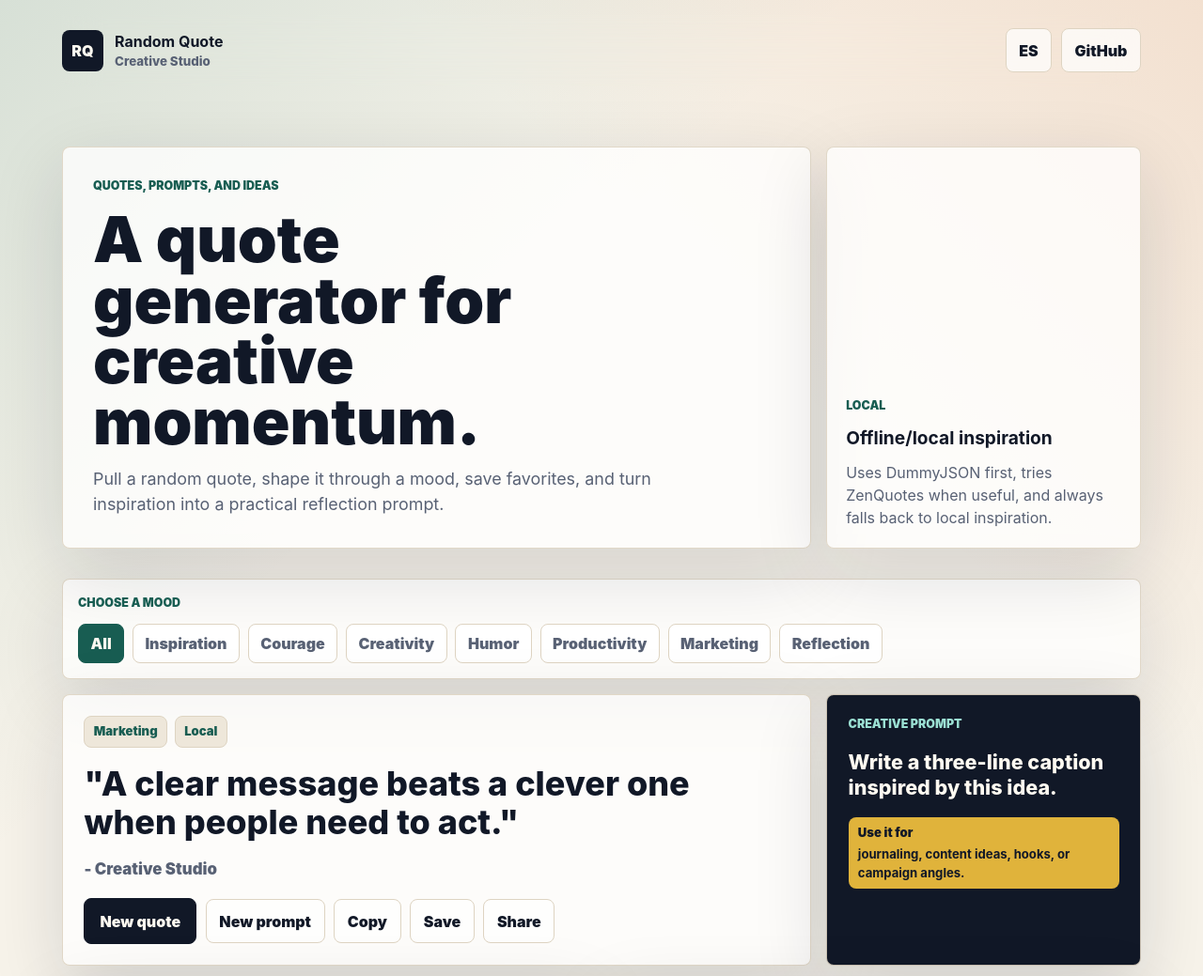
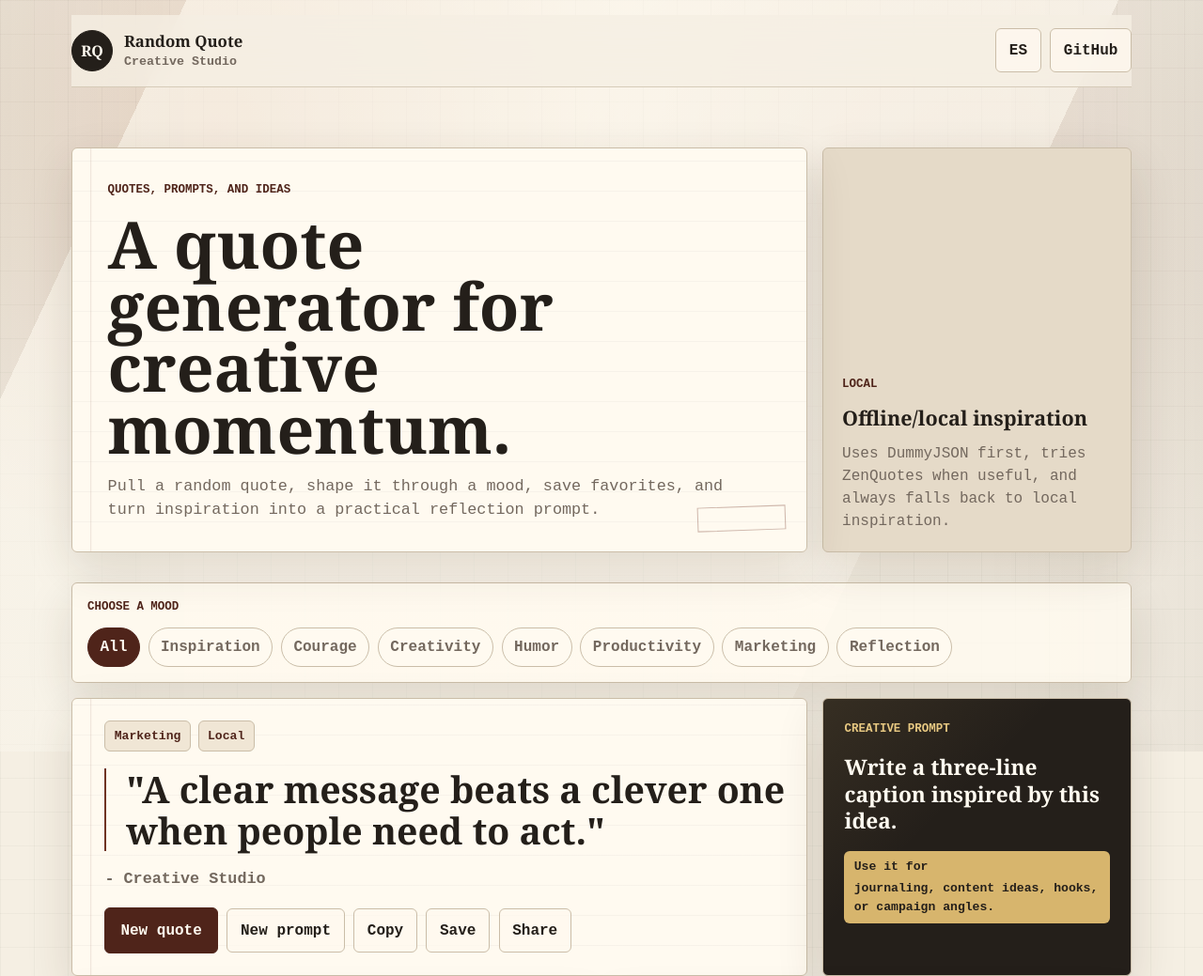
Before and after one commit to adrian-andrada-lockmann/RandomQuoteGenerator, a plain HTML site: page index.html in a window 1280 px wide. Shown: the top 1039 px of the page at 94% size. Drawn offline with Linux system fonts and the light colour scheme; no server answers.

Commit message:
style: add editorial quote studio look

```diff
--- a/style.css
+++ b/style.css
@@ -1,17 +1,18 @@
 :root {
-    --ink: #111827;
-    --muted: #586174;
-    --paper: #f7f3ea;
-    --surface: #ffffff;
-    --surface-alt: #eee7da;
-    --line: #ded4c2;
-    --accent: #2f7d6f;
-    --accent-strong: #185d52;
-    --warm: #d96f32;
-    --gold: #e0b33b;
-    --shadow: 0 24px 80px rgba(17, 24, 39, 0.14);
-    --radius: 8px;
-    --max-width: 1180px;
+    --ink: #241f1a;
+    --muted: #73685e;
+    --paper: #f5efe3;
+    --paper-deep: #e5dac8;
+    --surface: #fffaf0;
+    --surface-alt: #f0e6d5;
+    --line: #cabda8;
+    --accent: #6f3324;
+    --accent-strong: #4f241a;
+    --warm: #a05d38;
+    --gold: #d7b56d;
+    --shadow: 0 18px 50px rgba(57, 40, 24, 0.14);
+    --radius: 6px;
+    --max-width: 1160px;
 }
 
 * {
@@ -27,12 +28,26 @@ body {
     min-height: 100svh;
     color: var(--ink);
     background:
-        linear-gradient(135deg, rgba(47, 125, 111, 0.16), transparent 34%),
-        linear-gradient(225deg, rgba(217, 111, 50, 0.14), transparent 32%),
+        linear-gradient(90deg, rgba(36, 31, 26, 0.035) 1px, transparent 1px),
+        linear-gradient(rgba(36, 31, 26, 0.03) 1px, transparent 1px),
+        radial-gradient(circle at 18% 10%, rgba(160, 93, 56, 0.18), transparent 28%),
+        radial-gradient(circle at 82% 16%, rgba(111, 51, 36, 0.12), transparent 28%),
         var(--paper);
-    font-family: Inter, ui-sans-serif, system-ui, -apple-system, BlinkMacSystemFont, "Segoe UI", sans-serif;
+    background-size: 36px 36px, 36px 36px, auto, auto, auto;
+    font-family: "Courier New", Courier, monospace;
     line-height: 1.5;
     letter-spacing: 0;
+}
+
+body::before {
+    content: "";
+    position: fixed;
+    inset: 0;
+    z-index: -1;
+    pointer-events: none;
+    background:
+        linear-gradient(115deg, transparent 0 12%, rgba(255, 250, 240, 0.58) 12% 72%, transparent 72%),
+        linear-gradient(90deg, rgba(36, 31, 26, 0.04), transparent 18% 82%, rgba(36, 31, 26, 0.05));
 }
 
 button,
@@ -76,7 +91,9 @@ ul {
     justify-content: space-between;
     gap: 1rem;
     padding: 0.9rem 0;
-    backdrop-filter: blur(18px);
+    background: rgba(245, 239, 227, 0.78);
+    border-bottom: 1px solid rgba(202, 189, 168, 0.72);
+    backdrop-filter: blur(16px);
 }
 
 .brand {
@@ -91,15 +108,22 @@ ul {
     height: 44px;
     display: inline-grid;
     place-items: center;
-    color: #fffaf1;
+    color: var(--surface);
     background: var(--ink);
-    border-radius: var(--radius);
+    border: 1px solid var(--ink);
+    border-radius: 50%;
+    font-family: Georgia, "Times New Roman", serif;
     font-weight: 900;
 }
 
 .brand strong,
 .brand small {
     display: block;
+}
+
+.brand strong {
+    font-family: Georgia, "Times New Roman", serif;
+    font-size: 1.05rem;
 }
 
 .brand small {
@@ -133,15 +157,15 @@ ul {
 .secondary-button {
     padding: 0.65rem 0.85rem;
     color: var(--ink);
-    background: rgba(255, 255, 255, 0.72);
+    background: rgba(255, 250, 240, 0.7);
     border: 1px solid var(--line);
 }
 
 .primary-button {
     padding: 0.72rem 1rem;
-    color: #fffaf1;
-    background: var(--ink);
-    border: 1px solid var(--ink);
+    color: var(--surface);
+    background: var(--accent-strong);
+    border: 1px solid var(--accent-strong);
 }
 
 .text-button {
@@ -170,8 +194,8 @@ ul {
 }
 
 .primary-button:hover {
-    background: var(--accent-strong);
-    border-color: var(--accent-strong);
+    background: var(--ink);
+    border-color: var(--ink);
 }
 
 .studio-hero {
@@ -188,16 +212,38 @@ ul {
 .quote-card,
 .prompt-card,
 .panel {
-    background: rgba(255, 255, 255, 0.76);
-    border: 1px solid rgba(222, 212, 194, 0.9);
+    background: var(--surface);
+    border: 1px solid var(--line);
     border-radius: var(--radius);
     box-shadow: var(--shadow);
 }
 
+.hero-copy,
+.quote-card,
+.panel {
+    background:
+        linear-gradient(90deg, rgba(111, 51, 36, 0.12) 0 1px, transparent 1px 100%),
+        repeating-linear-gradient(0deg, transparent 0 31px, rgba(36, 31, 26, 0.07) 32px),
+        var(--surface);
+    background-position: 1.2rem 0, 0 0, 0 0;
+}
+
 .hero-copy {
-    padding: 2rem;
+    position: relative;
+    padding: 2.2rem 2rem 2rem 2.35rem;
     display: grid;
     gap: 1rem;
+}
+
+.hero-copy::after {
+    content: "";
+    position: absolute;
+    right: 1.4rem;
+    bottom: 1.4rem;
+    width: 92px;
+    height: 24px;
+    border: 1px solid rgba(111, 51, 36, 0.34);
+    transform: rotate(-2deg);
 }
 
 .eyebrow,
@@ -210,16 +256,17 @@ ul {
 }
 
 h1 {
-    max-width: 12ch;
-    font-size: 4.2rem;
-    line-height: 0.96;
-    font-weight: 950;
+    max-width: 13ch;
+    font-family: Georgia, "Times New Roman", serif;
+    font-size: 4.35rem;
+    line-height: 0.94;
+    font-weight: 900;
 }
 
 .hero-copy p:last-child {
-    max-width: 680px;
+    max-width: 660px;
     color: var(--muted);
-    font-size: 1.12rem;
+    font-size: 1.05rem;
 }
 
 .source-card {
@@ -227,10 +274,12 @@ h1 {
     display: grid;
     gap: 0.65rem;
     align-content: end;
+    background: var(--paper-deep);
 }
 
 .source-card strong {
-    font-size: 1.2rem;
+    font-family: Georgia, "Times New Roman", serif;
+    font-size: 1.35rem;
 }
 
 .source-card p {
@@ -240,6 +289,7 @@ h1 {
 .control-panel {
     margin: 1rem 0;
     padding: 1rem;
+    background: rgba(255, 250, 240, 0.82);
 }
 
 .mood-grid {
@@ -255,14 +305,14 @@ h1 {
     color: var(--muted);
     background: var(--surface);
     border: 1px solid var(--line);
-    border-radius: var(--radius);
+    border-radius: 999px;
     font-weight: 900;
 }
 
 .mood-button:hover,
 .mood-button:focus-visible,
 .mood-button.is-active {
-    color: #fffaf1;
+    color: var(--surface);
     background: var(--accent-strong);
     border-color: var(--accent-strong);
     outline: none;
@@ -279,6 +329,10 @@ h1 {
     padding: 1.4rem;
     display: grid;
     gap: 1.1rem;
+}
+
+.quote-card {
+    padding-left: 2.15rem;
 }
 
 .quote-meta {
@@ -298,10 +352,17 @@ h1 {
     font-weight: 900;
 }
 
+blockquote {
+    position: relative;
+    padding-left: 1.3rem;
+    border-left: 2px solid var(--accent);
+}
+
 blockquote p {
-    font-size: 2.25rem;
-    line-height: 1.14;
-    font-weight: 850;
+    font-family: Georgia, "Times New Roman", serif;
+    font-size: 2.45rem;
+    line-height: 1.12;
+    font-weight: 800;
 }
 
 #quote-author {
@@ -312,29 +373,32 @@ blockquote p {
 
 .prompt-card {
     align-content: start;
-    background: var(--ink);
-    color: #fffaf1;
+    color: var(--surface);
+    background:
+        linear-gradient(135deg, rgba(215, 181, 109, 0.1), transparent 40%),
+        var(--ink);
 }
 
 .prompt-card .section-label {
-    color: #9be0d3;
+    color: #e8c982;
 }
 
 .prompt-card p {
-    color: #dce8e4;
+    color: #e9dfcf;
 }
 
 .prompt-card #creative-prompt {
-    color: #fffaf1;
-    font-size: 1.35rem;
-    font-weight: 850;
-    line-height: 1.25;
+    color: var(--surface);
+    font-family: Georgia, "Times New Roman", serif;
+    font-size: 1.42rem;
+    font-weight: 800;
+    line-height: 1.26;
 }
 
 .prompt-hint {
     display: grid;
     gap: 0.2rem;
-    color: #111827;
+    color: var(--ink);
     background: var(--gold);
     border-color: transparent;
 }
@@ -360,13 +424,14 @@ blockquote p {
 }
 
 .panel h2 {
-    font-size: 1.5rem;
+    font-family: Georgia, "Times New Roman", serif;
+    font-size: 1.65rem;
 }
 
 .empty-state {
     color: var(--muted);
     padding: 1rem;
-    background: var(--surface-alt);
+    background: rgba(240, 230, 213, 0.72);
     border: 1px dashed var(--line);
     border-radius: var(--radius);
 }
@@ -391,7 +456,8 @@ blockquote p {
 
 .quote-list p {
     color: var(--ink);
-    font-weight: 800;
+    font-family: Georgia, "Times New Roman", serif;
+    font-weight: 700;
 }
 
 .quote-list small {
@@ -429,7 +495,7 @@ blockquote p {
     z-index: 20;
     max-width: min(340px, calc(100% - 2rem));
     padding: 0.85rem 1rem;
-    color: #fffaf1;
+    color: var(--surface);
     background: var(--ink);
     border-radius: var(--radius);
     box-shadow: var(--shadow);
@@ -460,7 +526,7 @@ blockquote p {
     }
 
     blockquote p {
-        font-size: 1.75rem;
+        font-size: 1.85rem;
     }
 }
 
@@ -485,6 +551,10 @@ blockquote p {
         padding: 1rem;
     }
 
+    .quote-card {
+        padding-left: 1rem;
+    }
+
     .quote-actions .primary-button,
     .quote-actions .secondary-button {
         width: 100%;
```
